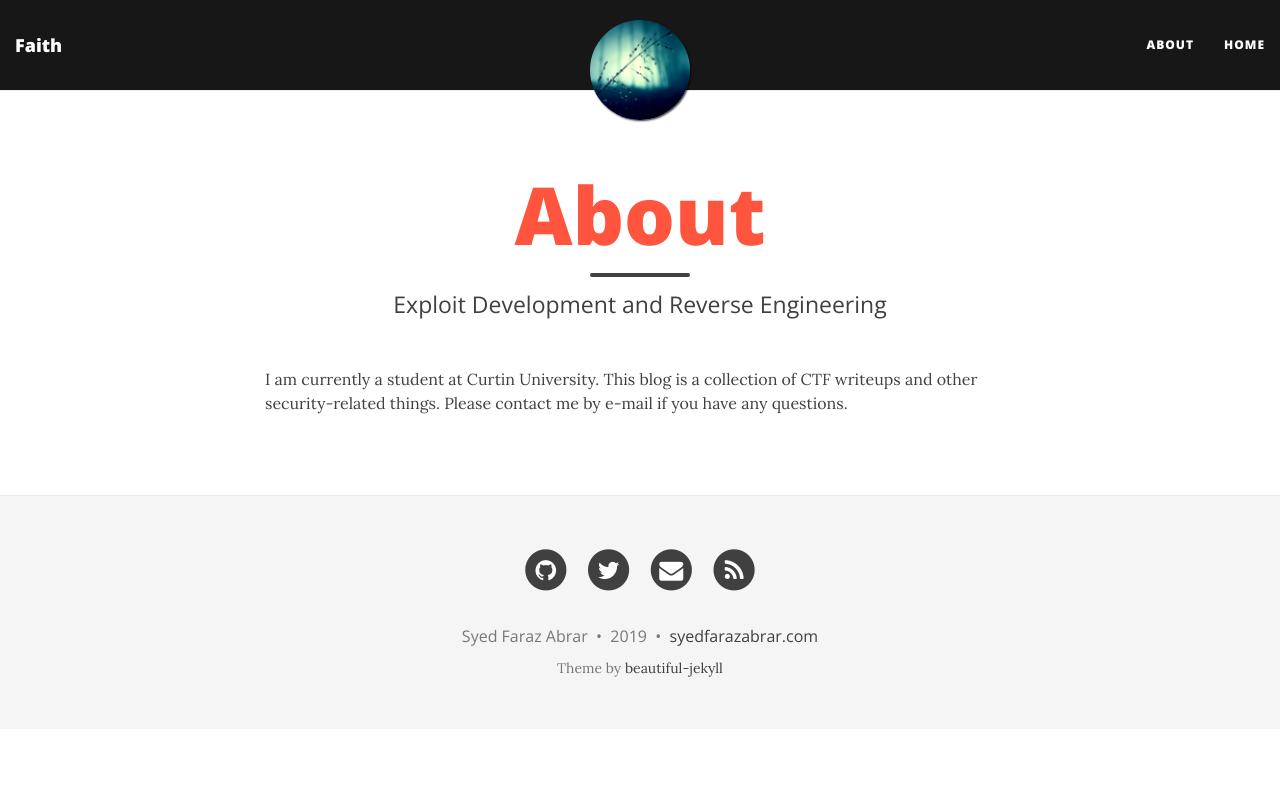
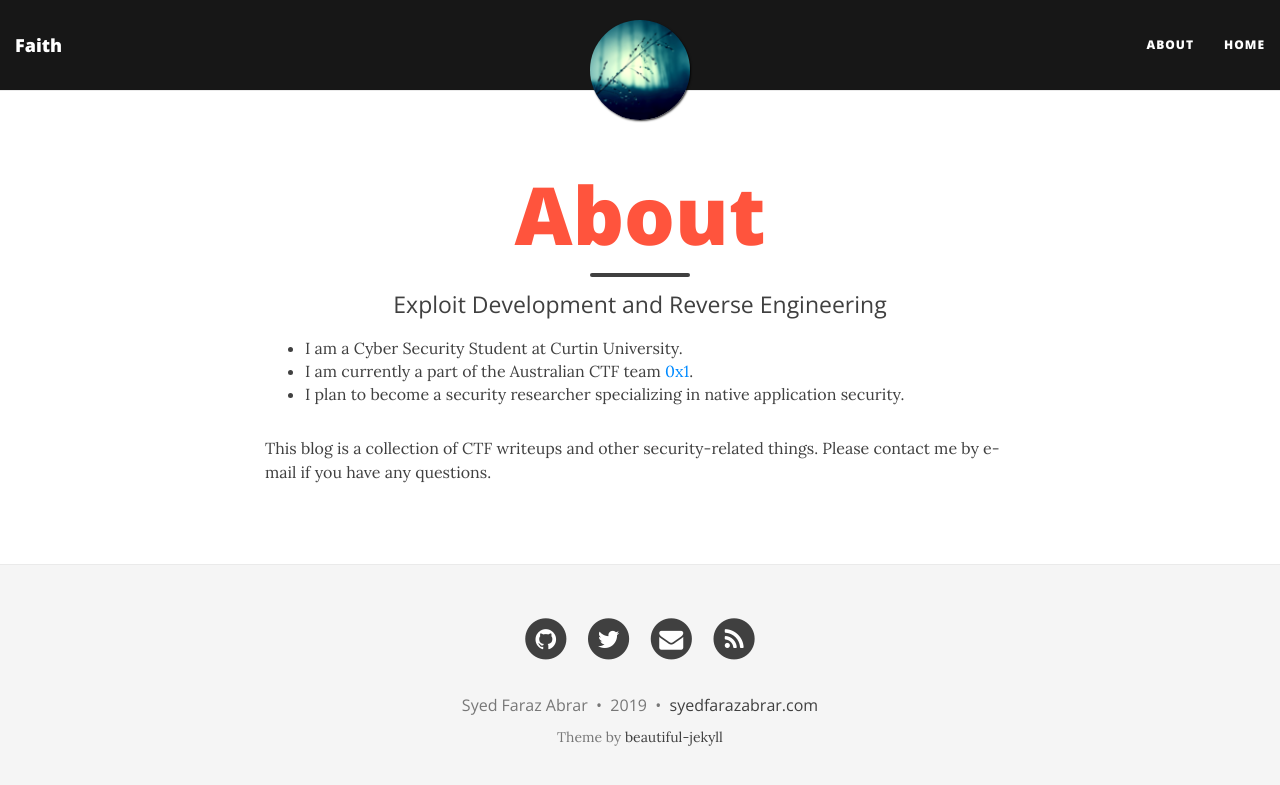
Before and after one commit to farazsth98/farazsth98.github.io, a Jekyll site: the page built from aboutme.md, in a window 1280 px wide. Shown: the top 785 px of the page. Built offline with Jekyll 4.4.1, drawn with Linux system fonts in a browser that asks for light colours; nearby versions of some CDN libraries.

Commit message:
Changed about me

```diff
--- a/aboutme.md
+++ b/aboutme.md
@@ -4,4 +4,8 @@ title: About
 subtitle: Exploit Development and Reverse Engineering
 ---
 
-I am currently a student at Curtin University. This blog is a collection of CTF writeups and other security-related things. Please contact me by e-mail if you have any questions.
+* I am a Cyber Security Student at Curtin University.
+* I am currently a part of the Australian CTF team [0x1](https://ctftime.org/team/83157).
+* I plan to become a security researcher specializing in native application security.
+
+This blog is a collection of CTF writeups and other security-related things. Please contact me by e-mail if you have any questions.
```
